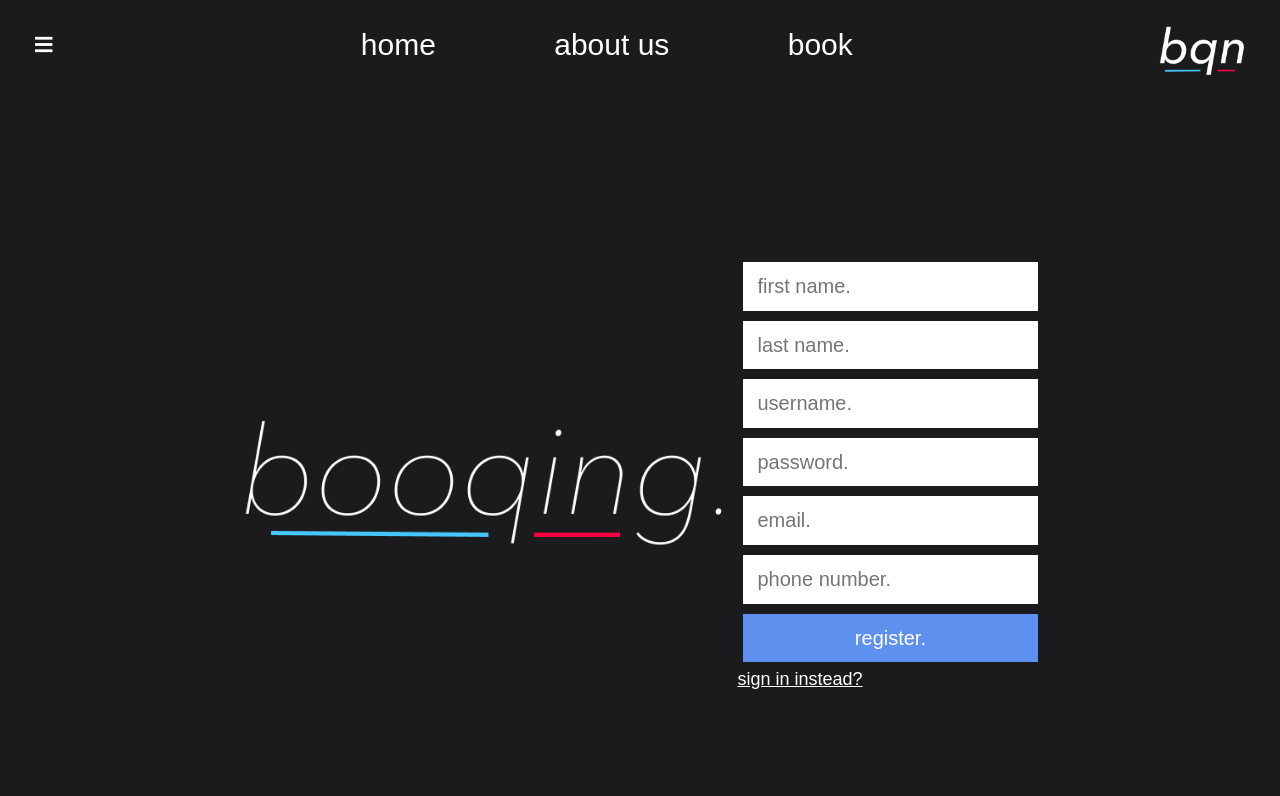
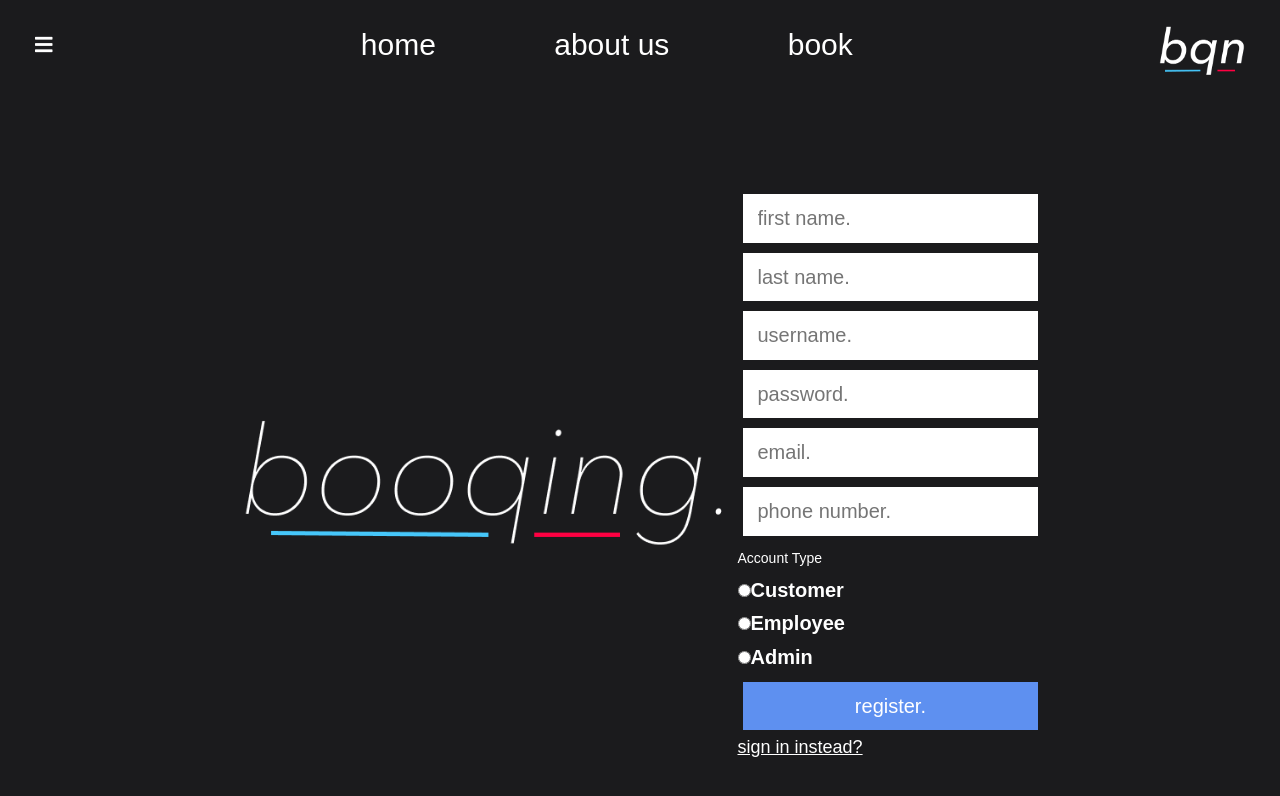
Before and after one commit to RMIT-SEPT/majorproject-9-mon-1530-3, a React (Create React App) app in the folder FrontEnd/: page /register in a window 1280 px wide. Shown: the top 796 px of the page. Built offline with nearby package versions, Linux system fonts and the light colour scheme.

Commit message:
Added User Choice

```diff
--- a/FrontEnd/src/components/signUpPage.jsx
+++ b/FrontEnd/src/components/signUpPage.jsx
@@ -86,9 +86,19 @@ class Register extends Component {
             <input className="input" name="phone"
             placeholder="phone number."/><br></br>
 
-            <input type="hidden" id="customer" name="userType"
+            <h5>Account Type</h5>
+            <input type="radio" id="customer" name="userType"
                    value="customer" checked={this.state.userType === "customer"}
                    onChange={this.onChange} />
+            <label htmlFor="customer">Customer</label><br/>
+            <input type="radio" id="employee" name="userType"
+                   value="employee" checked={this.state.userType === "employee"}
+                   onChange={this.onChange}/>
+            <label htmlFor="employee">Employee</label><br/>
+            <input type="radio" id="admin" name="userType"
+                   value="admin" checked={this.state.userType === "admin"}
+                   onChange={this.onChange}/>
+            <label htmlFor="admin">Admin</label>
             <input type="submit" className="submit" value="register."/>
           </form>
           <a href="/login">sign in instead?</a>
```
